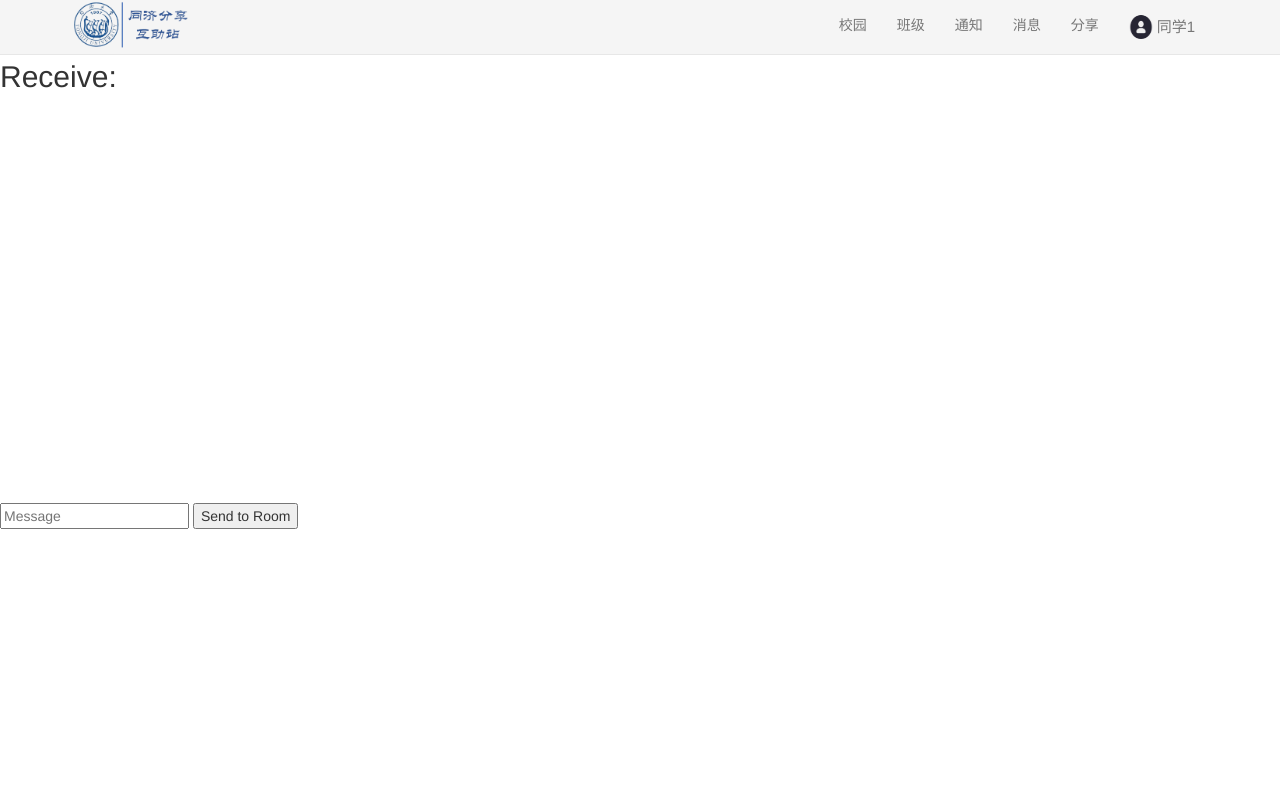
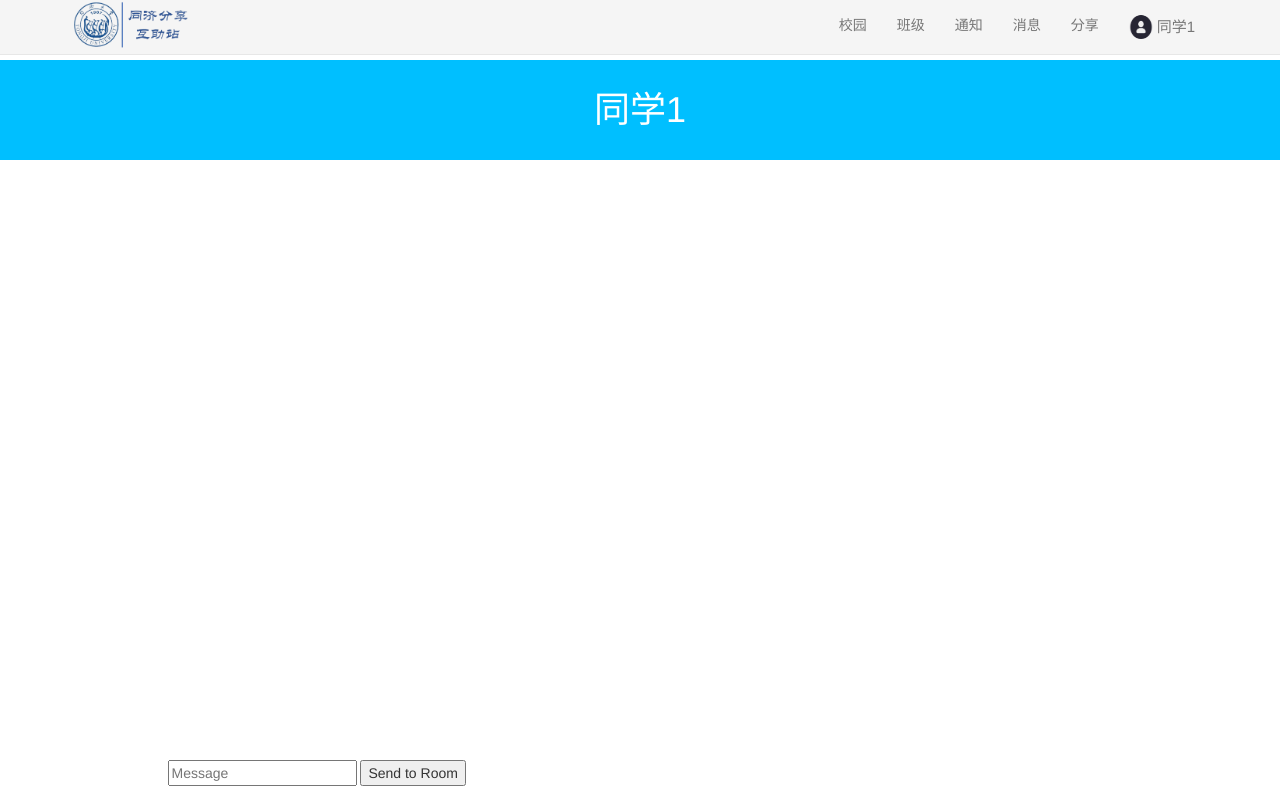
Before and after one commit to royzhz/web, a Flask app: page /chat/1234561 in a window 1280 px wide. Run offline with Flask 2, Linux system fonts and the light colour scheme; a user stored in the database is signed in; some libraries are stand-ins or nearby versions.

Commit message:
修改架构

```diff
--- a/apps/templates/allchat.html
+++ b/apps/templates/allchat.html
@@ -43,7 +43,7 @@
                                 <img class="img-circle pull-left" style="width:80px;height:80px;"
                                      src="{{url_for('static', filename='images/user/'+id|string+'/head.jpg')}}">
                             </div>
-                            {% if has_check %}
+                            {% if has_check[loop.index0] %}
                             <div class="notice" style="width:16px;
                                                         height:16px;
                                                         background-color:#f00;
--- a/apps/templates/chat.html
+++ b/apps/templates/chat.html
@@ -51,14 +51,31 @@
 
     });
 
+
+
 </script>
+<style>
+.col-center-block {
+    float: none;
+    display: block;
+    margin-left: auto;
+    margin-right: auto;
+}
+</style>
+{% include "common/header.html" %}<!--引入网页的头部模板-->
 
-{% include "common/header.html" %}<!--引入网页的头部模板-->
-<div style="background:#00BFFF;color:white;"></div>
-
-<h2>Receive:</h2>
-<div id="log" style=" overflow:scroll; width:400px; height:400px;"></div>
-<form id="send_room" method="POST" action="#">
-    <input type="text" name="room_data" id="room_data" placeholder="Message">
-    <input type="submit" value="Send to Room">
-</form>
+<div class="text-center" style="margin-top:20px;background:#00BFFF;color:white;height:100px">
+    <br>
+    <h1 style="margin-top:10px;">{{user_name}}</h1>
+</div>
+<div class="container">
+    <div class="row myCenter">
+        <div class="col-xs-12 col-md-10 col-center-block">
+            <div id="log" class="col-xs-12 col-md-12" style="overflow:scroll;height:600px;"></div>
+            <form id="send_room" method="POST" action="#">
+                <input type="text" name="room_data" id="room_data" placeholder="Message">
+                <input type="submit" value="Send to Room">
+            </form>
+        </div>
+    </div>
+</div>
```
